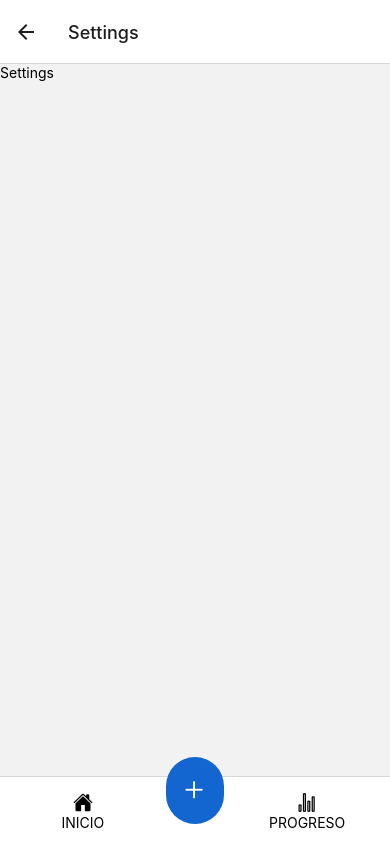
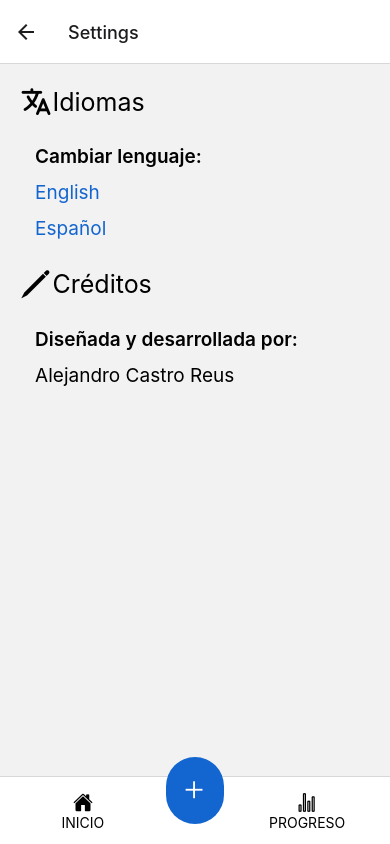
Before and after one commit to AlexReusC/efika, a React Native app: screen /Settings in a window 390 px wide. Built offline with nearby package versions, Linux system fonts and the light colour scheme.

Commit message:
settings

```diff
--- a/@types/i18next.d.ts
+++ b/@types/i18next.d.ts
@@ -7,6 +7,7 @@ interface I18Namespaces {
   home: typeof es.home;
   createGoal: typeof es.createGoal;
   progress: typeof es.progress;
+  settings: typeof es.settings;
 }
 
 declare module "i18next" {
--- a/src/localization/localize.ts
+++ b/src/localization/localize.ts
@@ -23,4 +23,4 @@ const LANGUAGE_DETECTOR: LanguageDetectorAsyncModule = {
 i18n
   .use(LANGUAGE_DETECTOR)
   .use(initReactI18next)
-  .init({ lng: "es", ns: ["navigation", "home", "createGoal", "progress"], defaultNS, resources });
+  .init({ lng: "es", ns: ["navigation", "home", "createGoal", "progress", "settings"], defaultNS, resources });
--- a/src/localization/translations/en/index.ts
+++ b/src/localization/translations/en/index.ts
@@ -2,10 +2,12 @@ import navigation from "./navigation";
 import home from "./home";
 import createGoal from "./createGoal";
 import progress from "./progress";
+import settings from "./settings";
 
 export default {
   navigation,
   home,
   createGoal,
   progress,
+  settings,
 };
--- /dev/null
+++ b/src/localization/translations/en/settings.ts
@@ -0,0 +1,6 @@
+export default {
+  languages: "Languages",
+  credits: "Credits",
+  designedAndDeveloped: "Designed and Developed by:",
+  changeLanguage: "Change language: ",
+};
--- a/src/localization/translations/es/index.ts
+++ b/src/localization/translations/es/index.ts
@@ -2,10 +2,12 @@ import navigation from "./navigation";
 import home from "./home";
 import createGoal from "./createGoal";
 import progress from "./progress";
+import settings from "./settings";
 
 export default {
   navigation,
   home,
   createGoal,
   progress,
+  settings,
 };
--- /dev/null
+++ b/src/localization/translations/es/settings.ts
@@ -0,0 +1,6 @@
+export default {
+  languages: "Idiomas",
+  credits: "Créditos",
+  designedAndDeveloped: "Diseñada y desarrollada por:",
+  changeLanguage: "Cambiar lenguaje:",
+};
--- a/src/views/home/components/card.tsx
+++ b/src/views/home/components/card.tsx
@@ -26,8 +26,6 @@ const Card: React.FC<CardProps> = ({ goal, pressAction }) => {
   } else if (goal.measure === "time") {
     fill = currentMeasure / (goal.time || 1);
   }
-
-  console.log(i18n.language);
 
   return (
     <TouchableOpacity onPress={() => pressAction(goal)} style={cardStyle.card}>
--- a/src/views/settings/settings.tsx
+++ b/src/views/settings/settings.tsx
@@ -1,12 +1,73 @@
-import React from 'react';
-import { View, Text } from 'react-native';
+import React from "react";
+import { View, Text, StyleSheet, TouchableOpacity } from "react-native";
+import Ionicons from "@expo/vector-icons/Ionicons";
+import { useTranslation } from "react-i18next";
+import colors from "../../constants/colors";
 
 const Settings: React.FC = () => {
+  const { t, i18n } = useTranslation();
+
   return (
     <View>
-      <Text>Settings</Text>
+      <View style={SettingsStyle.header}>
+        <Ionicons name="language" size={33} />
+        <Text style={SettingsStyle.title}>{t("settings:languages")}</Text>
+      </View>
+      <View style={SettingsStyle.body}>
+        <View style={SettingsStyle.viewText}>
+          <Text style={SettingsStyle.subtitle}>{t("settings:changeLanguage")}</Text>
+        </View>
+        <TouchableOpacity style={SettingsStyle.viewText}>
+          <Text style={SettingsStyle.normalTextLanguages}>English</Text>
+        </TouchableOpacity>
+        <TouchableOpacity style={SettingsStyle.viewText}>
+          <Text style={SettingsStyle.normalTextLanguages}>Español</Text>
+        </TouchableOpacity>
+      </View>
+      <View style={SettingsStyle.header}>
+        <Ionicons name="pencil-outline" size={33} />
+        <Text style={SettingsStyle.title}>{t("settings:credits")}</Text>
+      </View>
+      <View style={SettingsStyle.body}>
+        <View style={SettingsStyle.viewText}>
+          <Text style={SettingsStyle.subtitle}>{t("settings:designedAndDeveloped")}</Text>
+        </View>
+        <View style={SettingsStyle.viewText}>
+          <Text style={SettingsStyle.normalText}>Alejandro Castro Reus</Text>
+        </View>
+      </View>
     </View>
   );
 };
 
+const SettingsStyle = StyleSheet.create({
+  view: {},
+  header: {
+    flexDirection: "row",
+    padding: "5%",
+    alignContent: "center",
+    alignItems: "center",
+  },
+  body: {
+    paddingHorizontal: "9%",
+  },
+  title: {
+    fontSize: 25,
+  },
+  subtitle: {
+    fontSize: 19,
+    fontWeight: "600",
+  },
+  normalText: {
+    fontSize: 19,
+  },
+  viewText: {
+    paddingVertical: "2%",
+  },
+  normalTextLanguages: {
+    color: colors.mainBlue,
+    fontSize: 19,
+  },
+});
+
 export default Settings;
```
